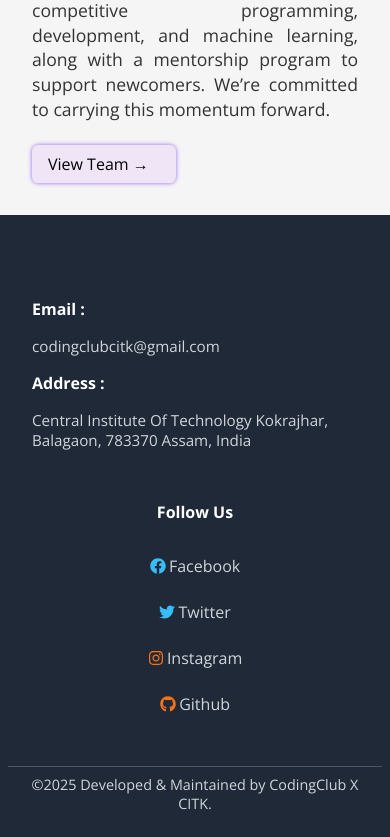
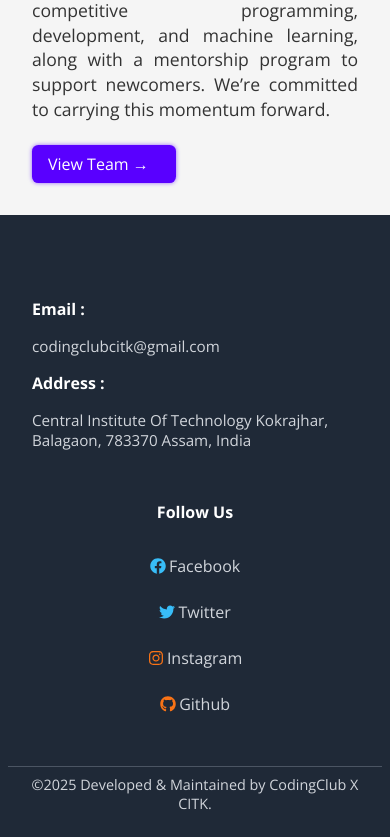
Before and after one commit to ssudem/CITK-Coding-Club, a React (Vite) app: page /about in a window 390 px wide. Shown: the part 830-1667 px from the top of the page. Built offline with nearby package versions, Linux system fonts and the light colour scheme.

Commit message:
30th commit

```diff
--- a/src/components/AboutUs/AboutUs.jsx
+++ b/src/components/AboutUs/AboutUs.jsx
@@ -32,7 +32,6 @@ function AboutUs(props) {
           ) : null}
         </div>
         <div className="about-img">
-          {/* <img src={aboutImg} alt="About Us" loading="lazy" /> */}
           <Image
             src={aboutImg}
             placeholder={placeholder}
--- a/src/components/AboutUs/aboutus.css
+++ b/src/components/AboutUs/aboutus.css
@@ -85,4 +85,13 @@
   .about-img {
     max-width: max(300px, 60vw);
   }
+  .about > button {
+    padding: 0.5rem 1rem;
+    width: 9rem;
+    background-color: rgba(89, 0, 255, 1);
+    color: white;
+    border-radius: 0.4rem;
+    cursor: pointer;
+    box-shadow: 0 0 4px rgba(89, 0, 255, 0.6);
+  }
 }
--- a/src/components/Home/home.css
+++ b/src/components/Home/home.css
@@ -96,4 +96,13 @@
   .HomeImg {
     width: max(270px, 60vw);
   }
+  .welcome > button {
+    padding: 0.5rem 1rem;
+    width: 9rem;
+    background-color: rgba(89, 0, 255, 1);
+    color: white;
+    border-radius: 0.4rem;
+    cursor: pointer;
+    box-shadow: 0 0 4px rgba(89, 0, 255, 0.6);
+  }
 }
--- a/src/components/TeamSlider/teamslider.css
+++ b/src/components/TeamSlider/teamslider.css
@@ -32,7 +32,7 @@
 }
 .member-heading > h1 {
   max-width: 60%;
-  font-size: min(2rem, 7vw);
+  font-size: min(2rem, 7.5vw);
   font-weight: 600;
 }
 .member-heading > button {
@@ -131,7 +131,9 @@
   .member-heading > button {
     padding: 0.5rem 1rem;
     border-radius: 0.8rem;
-    font-size: 0.8rem;
+    font-size: 1rem;
+    background-color: rgb(93, 0, 255);
+    color: white;
   }
   .home-team-container > .mySwiper {
     padding: 2rem 3rem;
```
